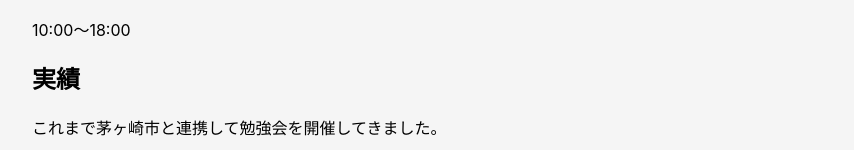
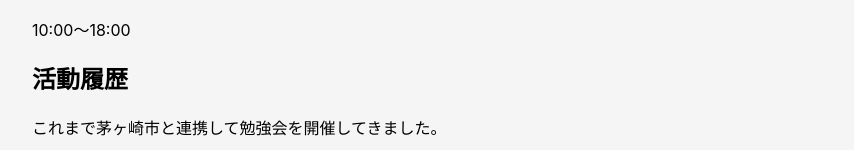
Before and after one commit to yo-ri-ai/yo-ri-ai.github.io, an Eleventy site: page src/index.md in a window 1280 px wide. Shown: the part 364-514 px from the top of the page, without its empty margins (158-1012 px from the left). Built offline with nearby package versions, Linux system fonts and the light colour scheme; Eleventy itself is replaced by a stand-in of ours; files that its build step writes are made by us from their sources.

Commit message:
Rename section from '実績' to '活動履歴'

```diff
--- a/src/index.md
+++ b/src/index.md
@@ -12,7 +12,7 @@ title: YORIAI
 
 10:00〜18:00
 
-## 実績
+## 活動履歴
 
 これまで茅ヶ崎市と連携して勉強会を開催してきました。
 
```
